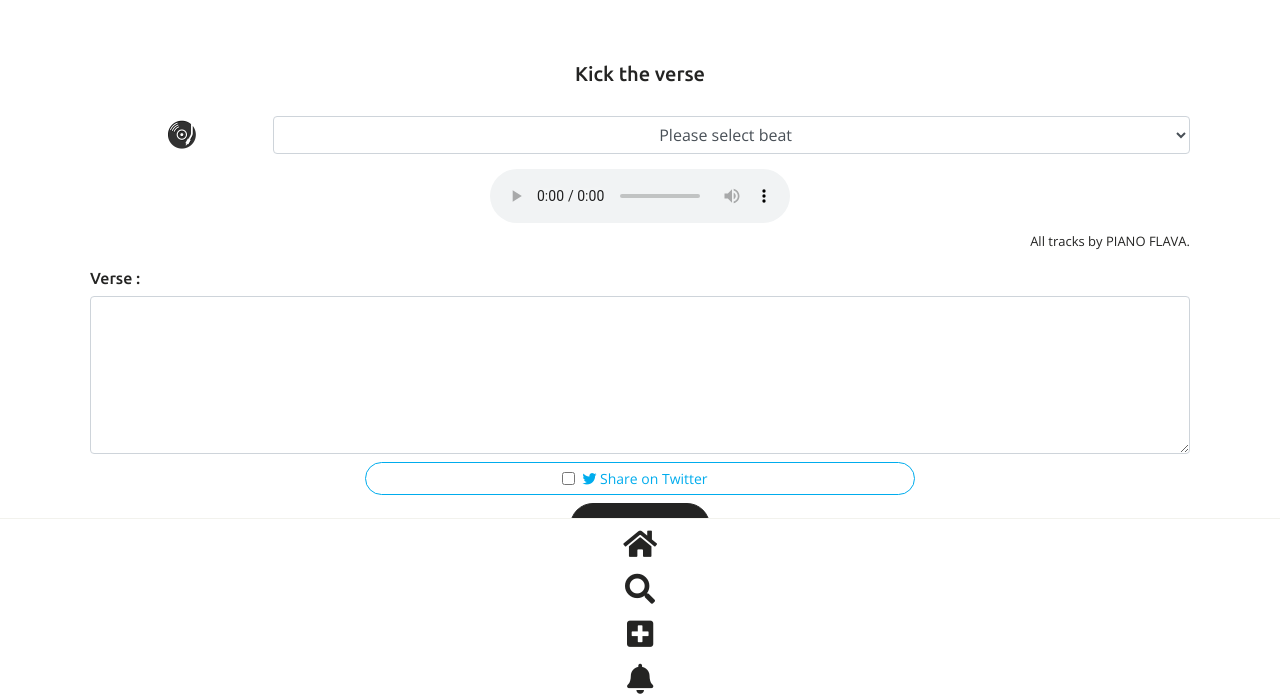
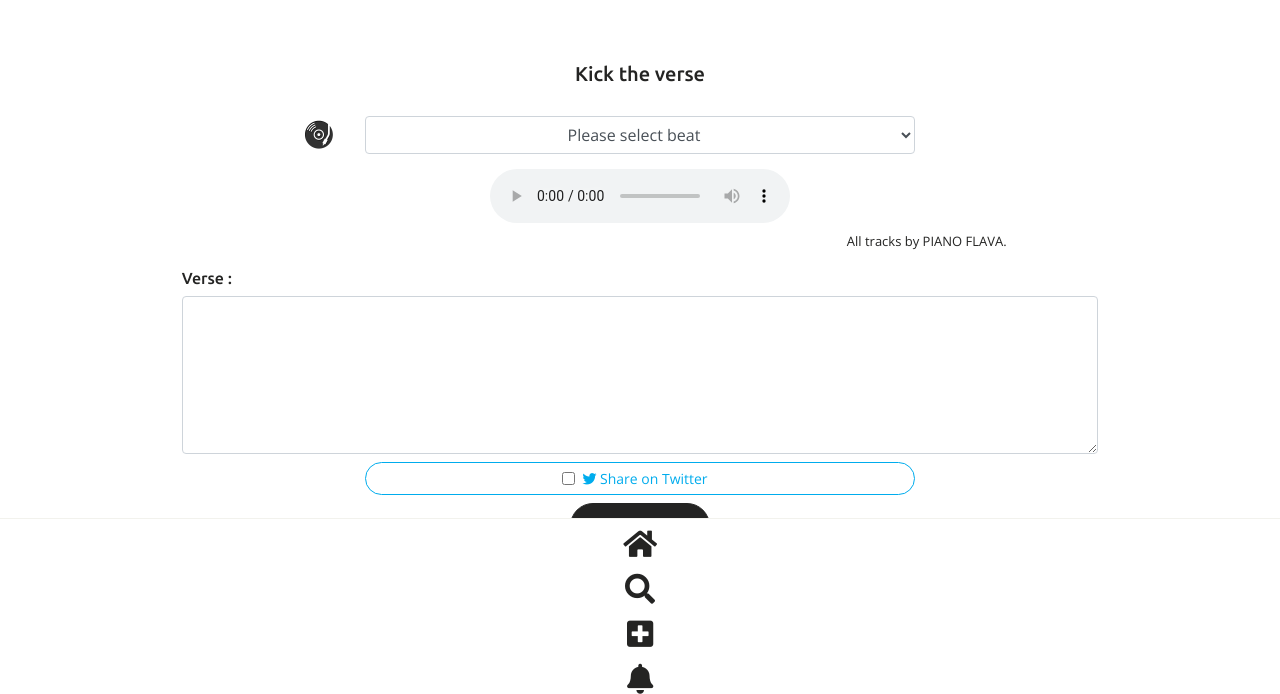
Before and after one commit to tacro/rhyme-pjt, a Django app: page /verses/create/ in a window 1280 px wide. Shown: the part 48-742 px from the top of the page. Run offline with Django 3.2, Linux system fonts and the light colour scheme; the visitor is signed in with stand-in values (Sample User, id 1); data that the repository does not hold is empty; some libraries are stand-ins or nearby versions.

Commit message:
make beats responsive:

```diff
--- a/verses/static/verses/css/verses-responsive.css
+++ b/verses/static/verses/css/verses-responsive.css
@@ -186,4 +186,10 @@
     padding-right: 5px;
     font-size: 13px;
   }
+
+  #beat-player{
+    width: 240px;
+    height: 40px;
+    margin: 10px 0;
+  }
 }
--- a/verses/static/verses/css/verses.css
+++ b/verses/static/verses/css/verses.css
@@ -92,6 +92,9 @@
   margin: 10px 0;
 }
 
+#verse-detail .verse-reaction{
+  margin-top: 15px;
+}
 
 /* =====================================
   Index
--- a/verses/templates/verses/create.html
+++ b/verses/templates/verses/create.html
@@ -7,6 +7,7 @@
 {% block css %}
   <!-- Stylesheet for verses app -->
   <link rel="stylesheet" href="{% static 'verses/css/verses.css' %}">
+  <link rel="stylesheet" href="{% static 'verses/css/verses-responsive.css' %}">
 {% endblock %}
 
 {% block content %}
@@ -19,10 +20,11 @@
       {% csrf_token %}
       <div class="form-group">
         <div class="row no-gutters">
-          <div class="col-2">
+          <div class="offset-md-2"></div>
+          <div class="col-2 col-md-1">
             <img src="{% static 'verses/img/record_player.png'%}" alt="Beats :" class="img-fluid">
           </div>
-          <div class="col-10">
+          <div class="col-10 col-md-6">
             <select id="beats-list" class="form-control" name="beats-list">
               <option class="text-center" value="default">Please select beat</option>
               <option class="text-center" value="no-beat">No beat</option>
@@ -31,16 +33,23 @@
               {% endfor %}
             </select>
           </div>
+          <div class="offset-md-2"></div>
           <div class="col-12">
             <audio id="beat-player" src="#" loop controls></audio>
           </div>
-          <div class="col-12 text-right"><p>All tracks by <a href="https://twitter.com/piano_flava" target='_blank'>PIANO FLAVA</a>.</p></div>
-          <div class="col-12 text-left">
+          <div class="offset-md-2"></div>
+          <div class="col-12 col-md-8 text-right"><p>All tracks by <a href="https://twitter.com/piano_flava" target='_blank'>PIANO FLAVA</a>.</p></div>
+          <div class="offset-md-2"></div>
+          <div class="offset-md-1"></div>
+          <div class="col-12 col-md-10 text-left">
             <h6>Verse : </h6>
           </div>
-          <div class="col-12">
+          <div class="offset-md-1"></div>
+          <div class="offset-md-1"></div>
+          <div class="col-12 col-md-10">
             <textarea name="body" class="form-control" rows="6"></textarea>
           </div>
+          <div class="offset-md-1"></div>
           <div class="offset-2 offset-sm-3"></div>
           <div class="shareBtn col-8 col-sm-6 my-2">
             <input type="checkbox" id="shareOnTwitter" class="form-check-input" name="tweetBtn" value="tweet">
--- a/verses/templates/verses/detail.html
+++ b/verses/templates/verses/detail.html
@@ -43,12 +43,14 @@
           </div>
         </div>
         {% if verse.beat %}
-        <div class="col-3 beat-info">
+        <div class="offset-md-1 offset-lg-2"></div>
+        <div class="col-3 col-1 beat-info">
           <img src="{% static 'verses/img/record_player.png'%}" alt="Beat :" class="img-fluid float-right">
         </div>
-        <div class="col-9 text-center beat-info">
+        <div class="col-9 col-md-7 text-center beat-info">
           <p class="float-left">{{verse.beat.title}} by {{verse.beat.maker.username}}</p>
         </div>
+        <div class="offset-md-1 offset-lg-2"></div>
         <div class="col-12 text-center">
           <audio id="beat-player" src="{{verse.beat.track.url}}" loop controls></audio>
         </div>
```
Also changed, not shown: verses/templates/verses/answer.html (+10 -3 lines), verses/templates/verses/beef.html (+10 -3 lines).
